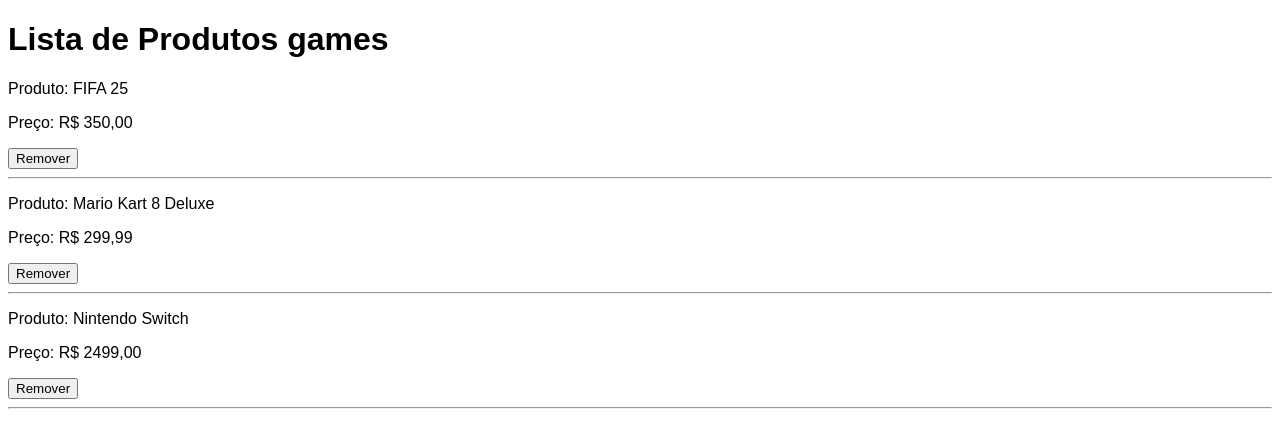
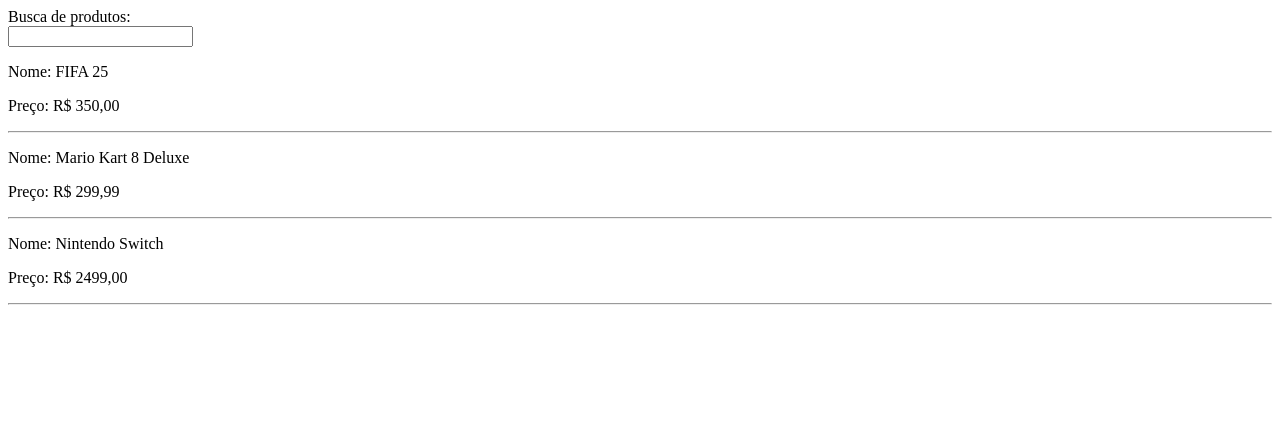
Before and after one commit to Golozeimas/Desafios_diarios, a React (Vite) app in the folder ReactJS/: page / in a window 1280 px wide. Shown: the top 448 px of the page. Built offline with nearby package versions, Linux system fonts and the light colour scheme.

Commit message:
feat: adiciona um desafio de busca no ReactJS

```diff
--- /dev/null
+++ b/ReactJS/src/components/Busca.tsx
@@ -0,0 +1,64 @@
+import { useState } from "react";
+
+  const produtos =[
+        {id:1, nome: "FIFA 25", preco: "R$ 350,00"},
+        {id:2, nome: "Mario Kart 8 Deluxe", preco: "R$ 299,99"},
+        {id:3, nome: "Nintendo Switch", preco: "R$ 2499,00"},
+    ]
+
+function BuscarProduto(){
+
+
+    const [busca, setBusca] = useState('')
+
+    const [resultados, setResultados] = useState([...produtos])
+
+    function buscar(busca: string){
+
+        if(busca === ""){
+            setResultados(produtos)
+            return
+        }
+
+        const filteredProdutos = produtos.filter((produto) =>
+        produto.nome.toLowerCase().includes(busca.toLowerCase()))
+
+        setResultados(filteredProdutos)
+}
+
+    return(
+        <div>
+            <label>Busca de produtos: </label>
+            <br />
+            <input
+            type="text"
+            value={busca}
+            onChange={(e)=>{
+                setBusca(e.target.value)
+                buscar(e.target.value)
+            }}
+
+             />
+
+             <div>
+                {resultados.length === 0 ? (
+                    <p>Nenhum produto encontrado</p>
+                ):(
+                    resultados.map((produto)=>(
+                        <div key={produto.id}>
+                            <p>Nome: {produto.nome}</p>
+                            <p>Preço: {produto.preco}</p>
+                            <hr />
+                        </div>
+                    ))
+                )}
+             </div>
+
+
+        </div>
+    )
+
+}
+
+
+export default BuscarProduto;
--- a/ReactJS/src/main.tsx
+++ b/ReactJS/src/main.tsx
@@ -1,9 +1,9 @@
 import { StrictMode } from 'react'
 import { createRoot } from 'react-dom/client'
-import MostrarProdutos from './components/Produtos'
+import BuscarProduto from './components/Busca'
 
 createRoot(document.getElementById('root')!).render(
   <StrictMode>
-    <MostrarProdutos />
+    <BuscarProduto />
   </StrictMode>,
 )
```
